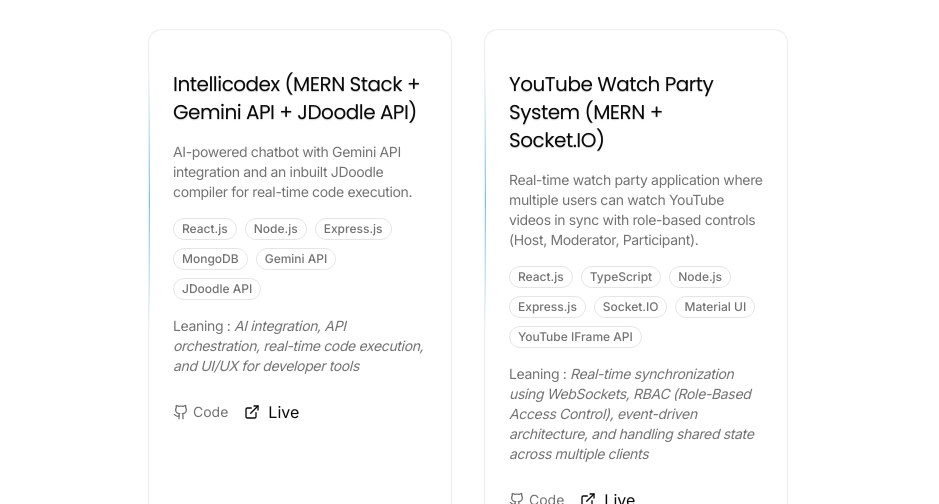
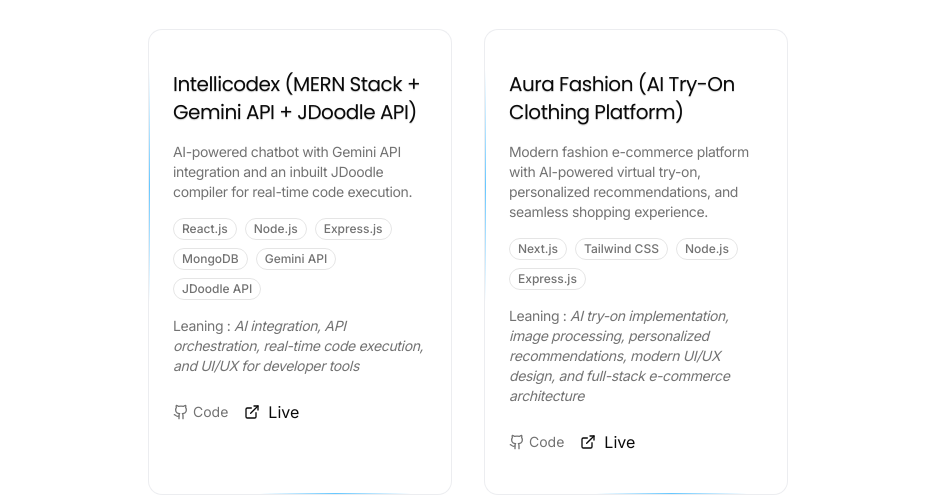
Before and after one commit to vaibhavjain0930/Portfolio, a Next.js app: page /projects in a window 1280 px wide. Shown: the part 371-875 px from the top of the page, without its empty margins (172-1111 px from the left). Built offline with nearby package versions, Linux system fonts and the light colour scheme; no server answers.

Commit message:
added the project

```diff
--- a/app/(common-layout)/projects/_components/constant.ts
+++ b/app/(common-layout)/projects/_components/constant.ts
@@ -27,6 +27,20 @@
     learning:
       "AI integration, API orchestration, real-time code execution, and UI/UX for developer tools",
     image: "/user.png",
+  },
+  {
+    "title": "Aura Fashion (AI Try-On Clothing Platform)",
+    "description": "Modern fashion e-commerce platform with AI-powered virtual try-on, personalized recommendations, and seamless shopping experience.",
+    "githubLink": "https://github.com/vaibhavjain0930/AURA-Fashion",
+    "liveLink": "https://aura-fashion-nu.vercel.app/",
+    "stack": [
+      "Next.js",
+      "Tailwind CSS",
+      "Node.js",
+      "Express.js",
+    ],
+    "learning": "AI try-on implementation, image processing, personalized recommendations, modern UI/UX design, and full-stack e-commerce architecture",
+    "image": "/aura-fashion.png"
   },
   {
     title: "YouTube Watch Party System (MERN + Socket.IO)",
```
